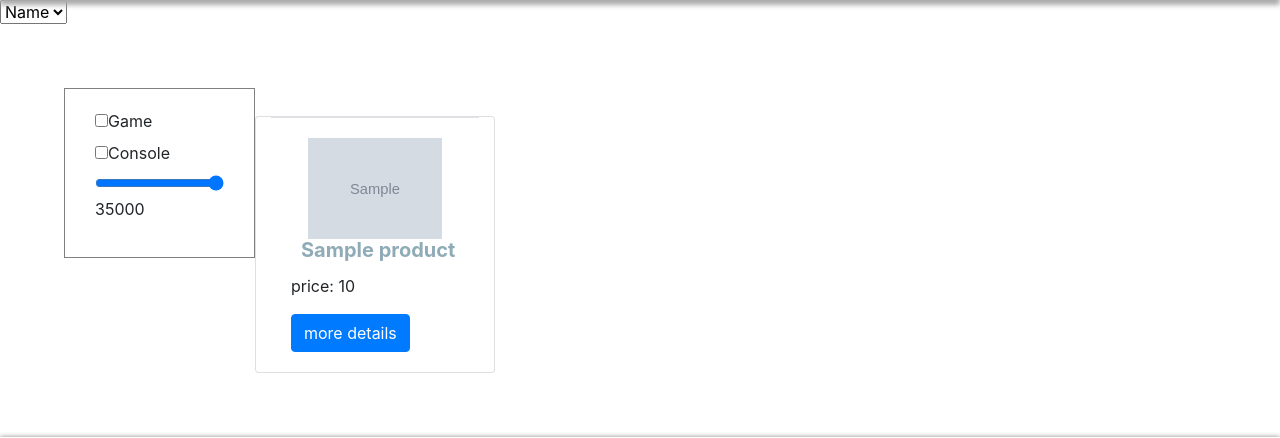
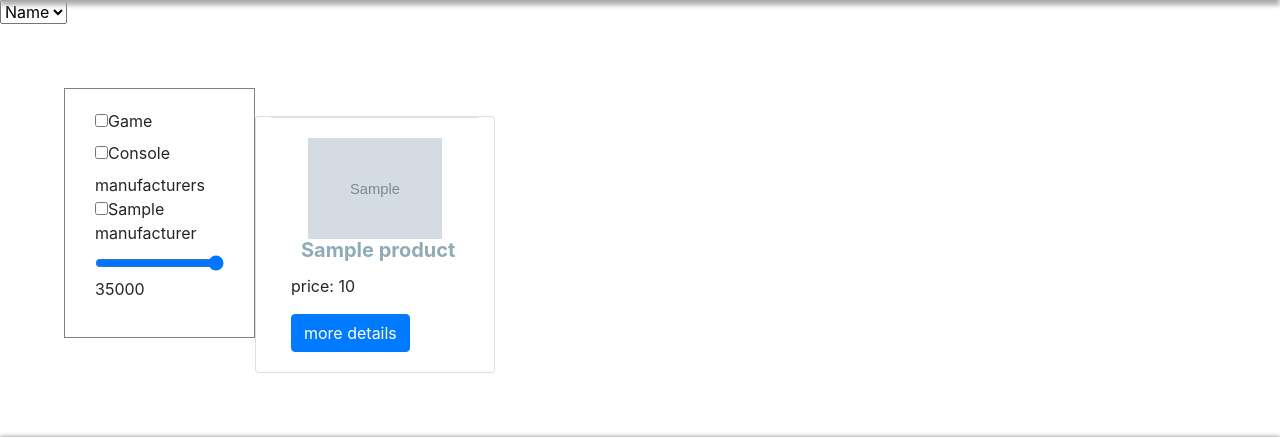
Before and after one commit to RichardDWoodhead/captain-console, a Django app: page /store/ in a window 1280 px wide. Shown: the part 151-589 px from the top of the page. Run offline with Django 3.2, Linux system fonts and the light colour scheme; tables that the repository leaves empty hold one stand-in row (values such as "Sample post"); grey boxes marked "Sample" are stand-in pictures; some libraries are stand-ins or nearby versions.

Commit message:
forgot to push this with filter by manufacturer update

```diff
--- a/main/templates/store/index.html
+++ b/main/templates/store/index.html
@@ -8,10 +8,16 @@
     <div class="storeIndex">
         <div class="filter sticky">
             <div class="radio">
-                <label><input class="checkbox" type="checkbox" name="Game" >Game</label>
+                <label><input class="checkbox check-box-type" type="checkbox" name="Game" >Game</label>
             </div>
             <div class="radio">
-                <label><input class="checkbox" type="checkbox" name="Console">Console</label>
+                <label><input class="checkbox check-box-type" type="checkbox" name="Console">Console</label>
+            </div>
+            <div id="manufacturers">
+                manufacturers
+                {% for manufacturer in manufacturers %}
+                    <label><input class="checkbox check-box-manufacturer" type="checkbox" name="{{ manufacturer.name }}">{{ manufacturer.name }}</label>
+                {% endfor %}
             </div>
             <div class="slider">
                 <input id="slider" value="35000" class="border-0" type="range" min="15000" max="35000" />
@@ -19,9 +25,10 @@
                     35000
                 </p>
             </div>
+
         </div>
 
-        <div id="container" class="container"><div class="row"></div></div>
+        <div id="container" class="container"><p>please wait...</p><div class="row"></div></div>
     </div>
     <script type="text/javascript" src="{% static "javascript/filter.js" %}"></script>
 {% endblock %}
```
